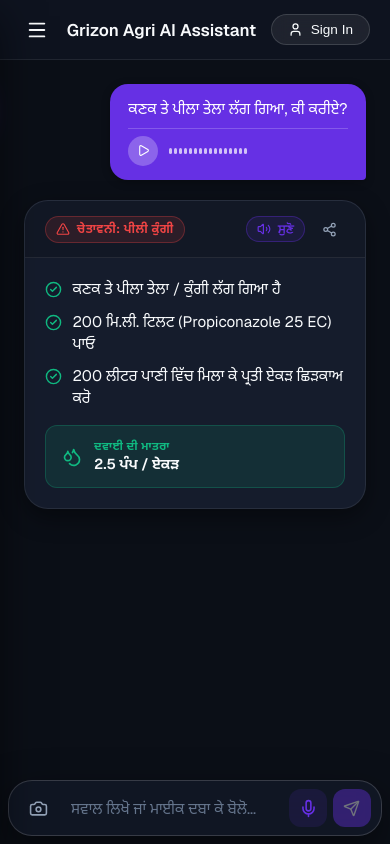
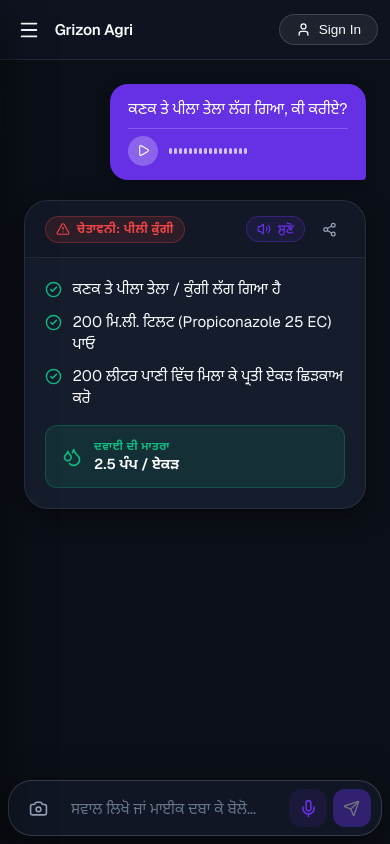
Before and after one commit to ShivamxRaj/grizonAgri, a React (Vite) app in the folder frontend/: page /chat in a window 390 px wide. Built offline with nearby package versions, Linux system fonts and the light colour scheme.

Commit message:
fix(header): resolve topbar layout congestion and refine mobile flex responsiveness

```diff
--- a/frontend/src/components/Header.jsx
+++ b/frontend/src/components/Header.jsx
@@ -25,19 +25,19 @@ export default function Header({ onToggleMobileSidebar }) {
   const getPageTitle = () => {
     switch (location.pathname) {
       case '/mandi':
-        return t('tile_mandi') || 'Mandi Market Prices'
+        return t('tile_mandi') || 'Mandi Prices'
       case '/weather':
-        return t('tile_weather') || 'Weather & Spray Advisory'
+        return t('tile_weather') || 'Weather'
       case '/disease':
-        return t('tile_disease') || 'Crop Disease Scanner'
+        return t('tile_disease') || 'Disease Scan'
       case '/planner':
-        return t('tile_planner') || 'Crop Season Planner'
+        return t('tile_planner') || 'Crop Planner'
       case '/finance':
-        return t('tile_finance') || 'Govt Schemes & Subsidies'
+        return t('tile_finance') || 'Farm Financials'
       case '/chat':
       case '/':
       default:
-        return 'Grizon Agri AI Assistant'
+        return 'Grizon Agri'
     }
   }
 
@@ -57,7 +57,7 @@ export default function Header({ onToggleMobileSidebar }) {
         </button>
 
         <div className="topbar-title-wrap">
-          <span className="header-title-text" style={{ fontWeight: 600, fontSize: '1.05rem', whiteSpace: 'nowrap', overflow: 'hidden', textOverflow: 'ellipsis' }}>
+          <span className="header-title-text">
             {getPageTitle()}
           </span>
         </div>
--- a/frontend/src/styles/globals.css
+++ b/frontend/src/styles/globals.css
@@ -366,12 +366,17 @@ h1, h2, h3, h4, h5, h6 {
   background-color: var(--bg-sidebar);
   backdrop-filter: blur(12px);
   z-index: 30;
+  gap: 1rem;
 }
 
 .topbar-left {
   display: flex;
   align-items: center;
   gap: 0.75rem;
+  min-width: 0;
+  flex: 1;
+  overflow: hidden;
+  padding-right: 0.5rem;
 }
 
 .mobile-menu-toggle {
@@ -382,12 +387,27 @@ h1, h2, h3, h4, h5, h6 {
   cursor: pointer;
   padding: 0.4rem;
   border-radius: var(--radius-sm);
+  flex-shrink: 0;
 }
 
 .topbar-title-wrap {
   display: flex;
   align-items: center;
   gap: 0.6rem;
+  min-width: 0;
+  overflow: hidden;
+  text-overflow: ellipsis;
+  white-space: nowrap;
+}
+
+.header-title-text {
+  font-weight: 600;
+  font-size: 1.05rem;
+  color: var(--text-primary);
+  white-space: nowrap;
+  overflow: hidden;
+  text-overflow: ellipsis;
+  letter-spacing: -0.2px;
 }
 
 .model-badge {
@@ -401,6 +421,7 @@ h1, h2, h3, h4, h5, h6 {
   color: var(--accent-purple);
   font-size: 0.75rem;
   font-weight: 600;
+  flex-shrink: 0;
 }
 
 .model-badge-dot {
@@ -415,6 +436,7 @@ h1, h2, h3, h4, h5, h6 {
   display: flex;
   align-items: center;
   gap: 0.75rem;
+  flex-shrink: 0;
 }
 
 /* Chat Canvas Page */
@@ -1071,6 +1093,26 @@ h1, h2, h3, h4, h5, h6 {
 }
 
 @media (max-width: 480px) {
+  .app-topbar {
+    padding: 0 0.75rem;
+    gap: 0.5rem;
+  }
+
+  .topbar-left {
+    gap: 0.5rem;
+    padding-right: 0.25rem;
+  }
+
+  .header-title-text {
+    font-size: 0.95rem;
+  }
+
+  .header-login-glass-btn {
+    padding: 0.35rem 0.75rem;
+    font-size: 0.8rem;
+    gap: 0.35rem;
+  }
+
   .header-brand-title {
     display: none;
   }
```
